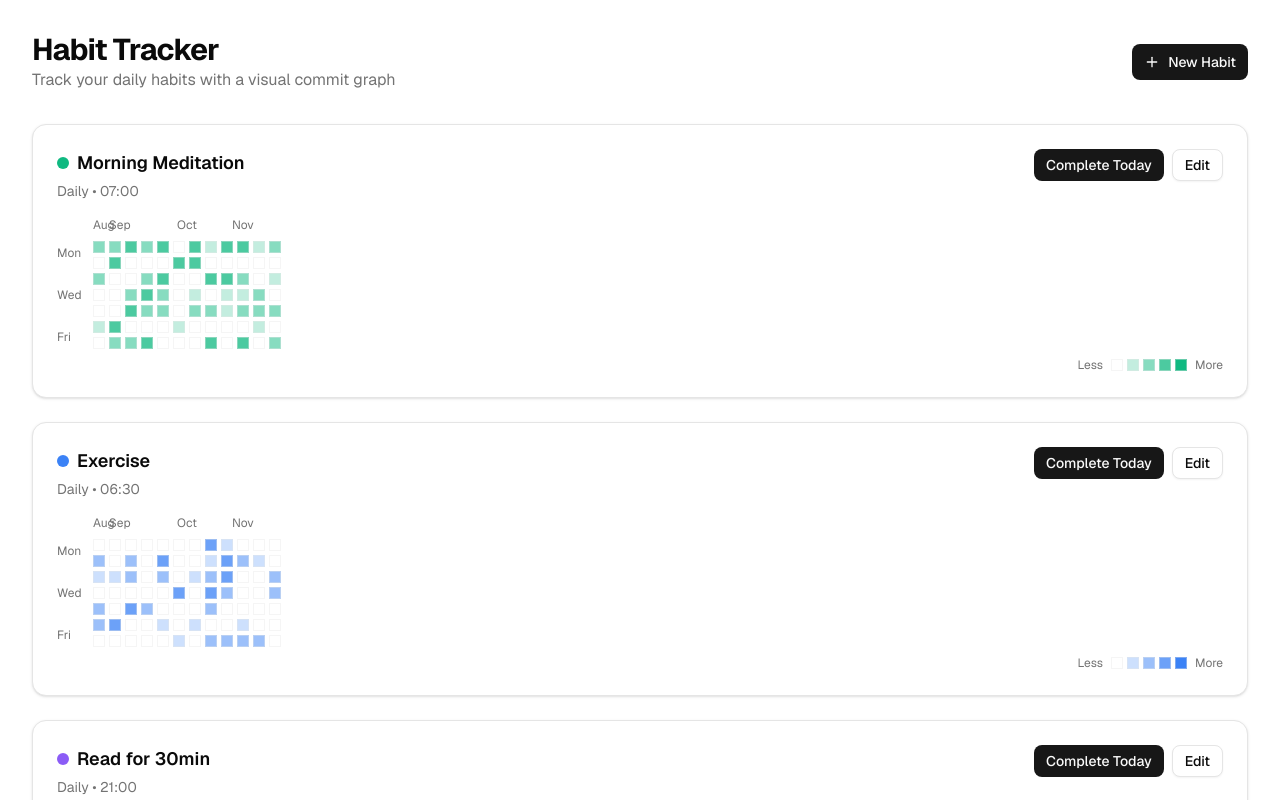
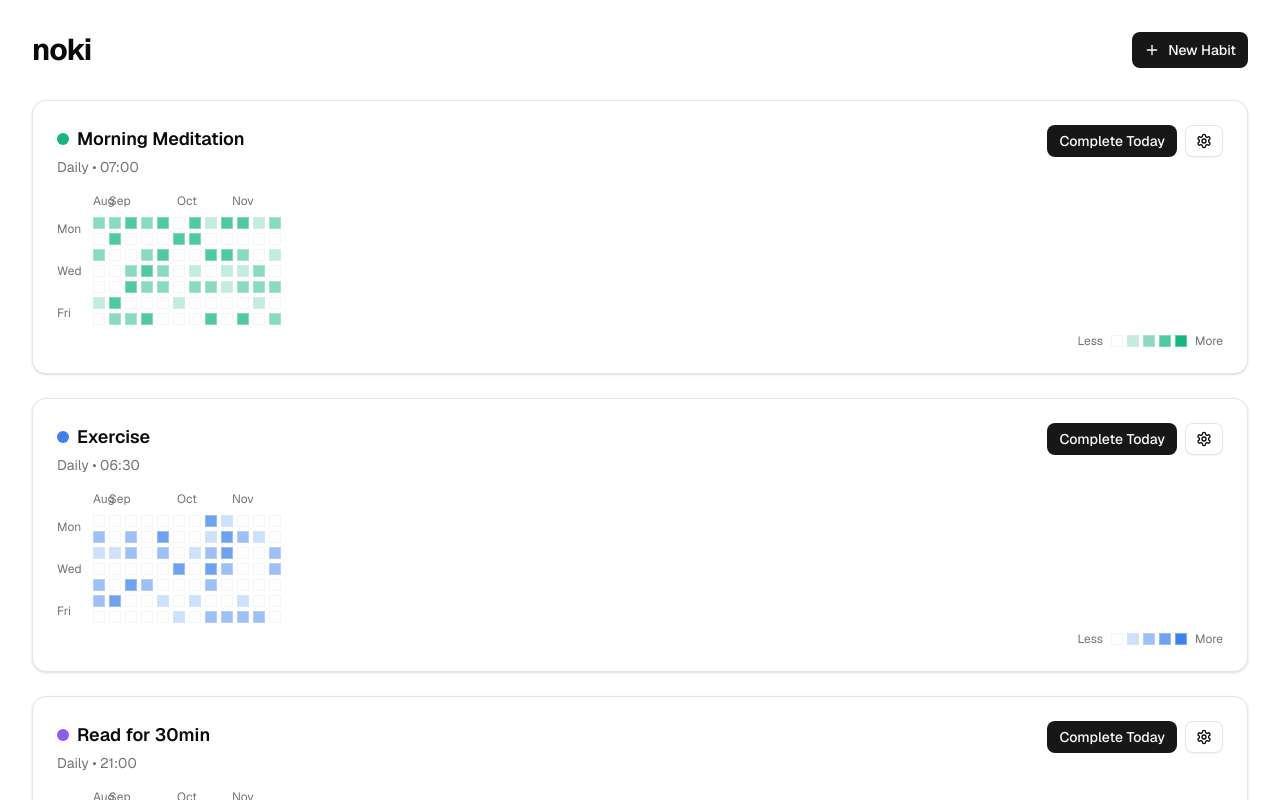
Before and after one commit to kvietelaitis/noki, a Next.js app: page / in a window 1280 px wide. Shown: the top 800 px of the page. Built offline with nearby package versions, Linux system fonts and the light colour scheme.

Commit message:
Made style edits

```diff
--- a/src/app/page.tsx
+++ b/src/app/page.tsx
@@ -5,8 +5,7 @@ import { Button } from "~/components/ui/button"
 import { Card } from "~/components/ui/card"
 import { HabitGrid } from "~/components/habit-grid"
 import { EditHabitDialog } from "~/components/edit-habit-dialog"
-import { Plus } from "lucide-react"
-import { log } from "console"
+import { Plus, Settings } from "lucide-react"
 
 export type Habit = {
   id: string
@@ -140,8 +139,7 @@ export default function Page() {
       <div className="mx-auto max-w-7xl space-y-8">
         <div className="flex items-center justify-between">
           <div>
-            <h1 className="text-3xl font-bold tracking-tight">Habit Tracker</h1>
-            <p className="text-muted-foreground">Track your daily habits with a visual commit graph</p>
+            <h1 className="text-3xl font-bold tracking-tight">noki</h1>
           </div>
           <Button onClick={handleNewHabit} className="gap-2">
             <Plus className="h-4 w-4" />
@@ -175,7 +173,7 @@ export default function Page() {
                         setIsNewHabit(false)
                       }}
                     >
-                      Edit
+                      <Settings className="h-4 w-4" />
                     </Button>
                   </div>
                 </div>
```
